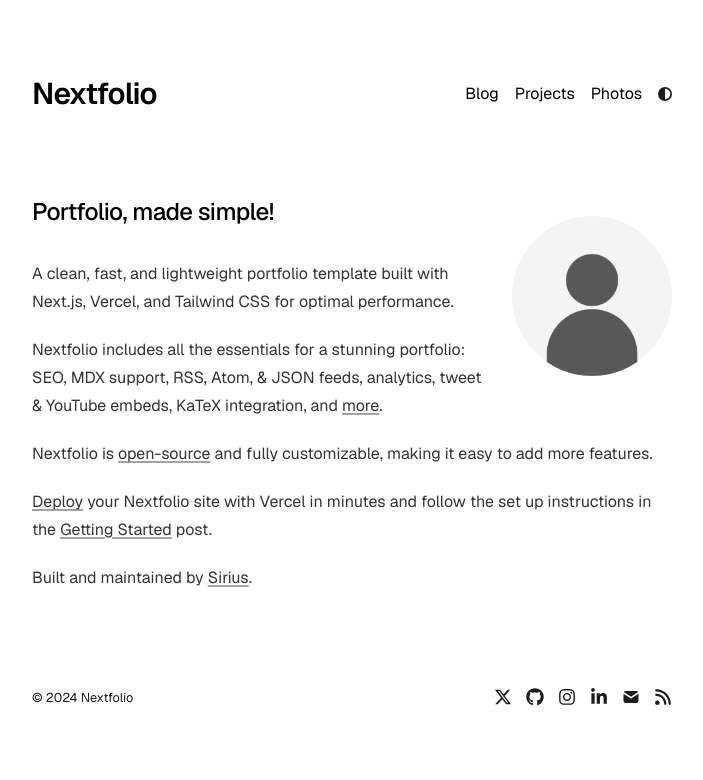
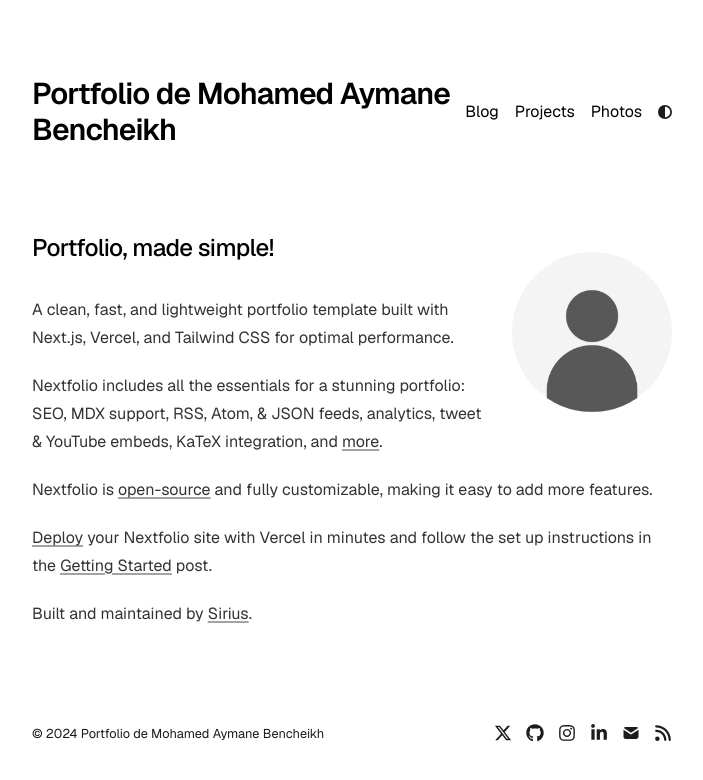
Before and after one commit to maben221/portfolio-maben221, a Next.js app: page / in a window 1280 px wide. Shown: the top 780 px of the page, without its empty margins (288-991 px from the left). Built offline with nearby package versions, Linux system fonts and the light colour scheme.

Commit message:
updated socials (commit #1)

```diff
--- a/app/config.ts
+++ b/app/config.ts
@@ -1,6 +1,6 @@
 export const metaData = {
   baseUrl: "https://nextfolio-template.vercel.app/",
-  title: "Nextfolio",
+  title: "Portfolio de Mohamed Aymane Bencheikh",
   name: "Sirius",
   ogImage: "/opengraph-image.png",
   description:
@@ -8,9 +8,9 @@
 };
 
 export const socialLinks = {
-  twitter: "https://x.com/1tssirius",
-  github: "https://github.com/1msirius/Nextfolio",
-  instagram: "https://www.instagram.com/",
-  linkedin: "https://www.linkedin.com/",
-  email: "mailto:example@gmail.com",
+  twitter: "https://x.com/gexo173",
+  github: "https://github.com/maben221",
+  instagram: "https://www.instagram.com/aymane.bencheikh/",
+  linkedin: "https://www.linkedin.com/in/mohamed-aymane-bencheikh-a8b84a182/",
+  email: "mailto:aymanebencheikh1@gmail.com",
 };
```
